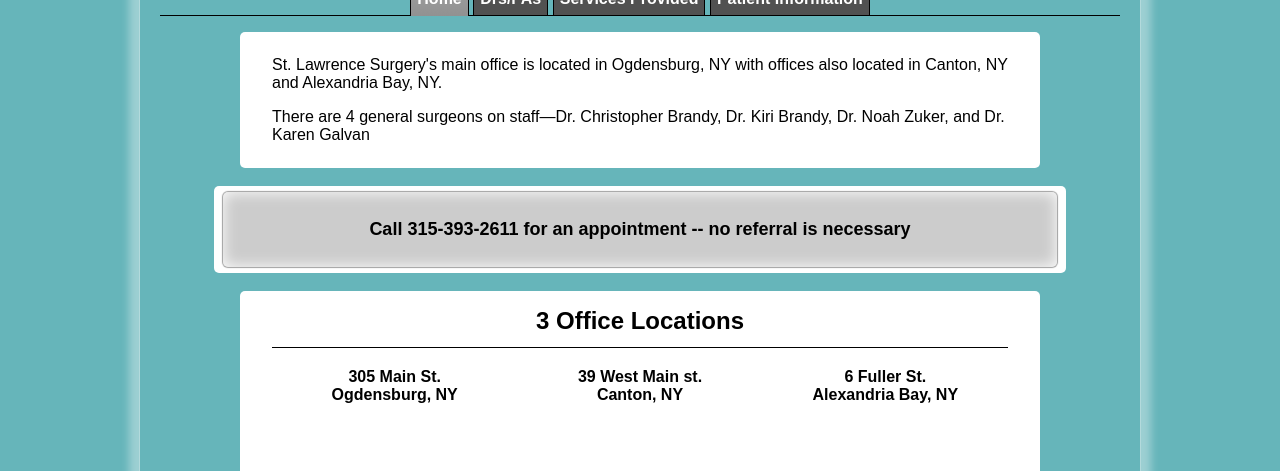
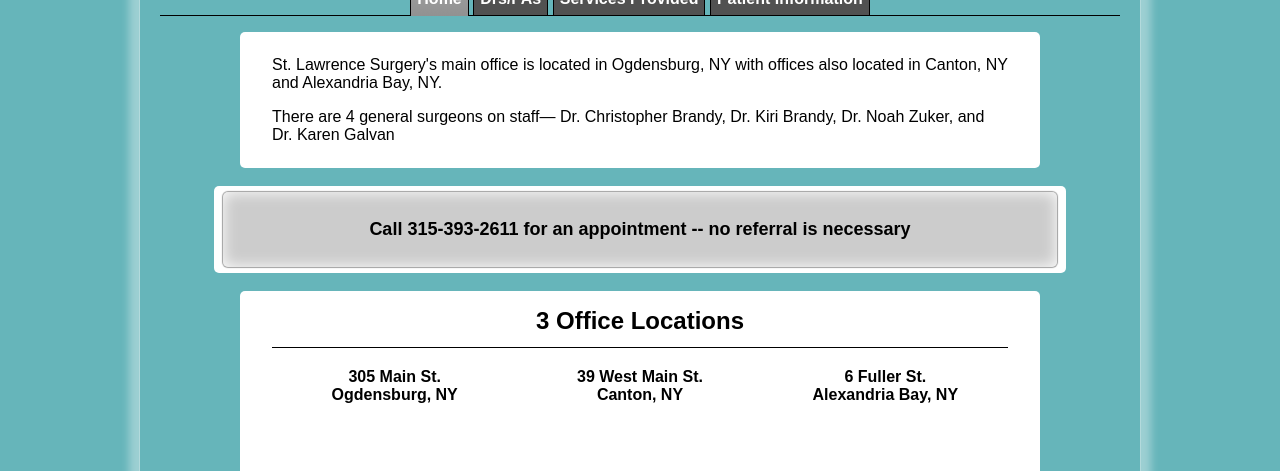
Before and after one commit to saintlawrencesurgery/saintlawrencesurgery.github.io, a Jekyll site: the page built from index.html, in a window 1280 px wide. Shown: the part 193-664 px from the top of the page. Built offline with Jekyll 4.4.1, drawn with Linux system fonts in a browser that asks for light colours; nearby versions of some CDN libraries.

Commit message:
Fix typos and no spaces between Dr names on the homepage

```diff
--- a/_data/locations.yml
+++ b/_data/locations.yml
@@ -7,7 +7,7 @@
   lng: -75.501275
 
 - name: Claxton Hepburn Physicians and Imaging
-  address_1: 39 West Main st.
+  address_1: 39 West Main St.
   city: Canton
   state: NY
   google_search_param: 39+West+Main+Street+Canton+NY+13617
--- a/_data/physicians.yml
+++ b/_data/physicians.yml
@@ -20,7 +20,7 @@
   title: M.D.
   portrait_filename: karen-portrait.jpg
   portrait_alt: karen-portrait
-  bio: Dr. Galvan joined St. Lawrence Surgery in 2013 after finishing her residency at SUNY Upstate in Syracuse, NY. Her practice consists of general surgery including laparoscopic gall bladder and appendix surgery and endoscopies.  She also does breast biopsies and surgery. Dr. Galvan also works at Claxton Hepburn Medical Center’s Wound Healing Center. Her favorite part of her job is interacting with her patients and helping the feel better. In her time off from work she like to run, garden, raise chickens, ride horses, read, cook and spend time with family and friends.
+  bio: Dr. Galvan joined St. Lawrence Surgery in 2013 after finishing her residency at SUNY Upstate in Syracuse, NY. Her practice consists of general surgery including laparoscopic gall bladder and appendix surgery and endoscopies.  She also does breast biopsies and surgery. Dr. Galvan also works at Claxton Hepburn Medical Center’s Wound Healing Center. Her favorite part of her job is interacting with her patients and helping them feel better. In her time off from work she like to run, garden, raise chickens, ride horses, read, cook and spend time with family and friends.
 
 - name: Allison Smith
   title: RPA-C
--- a/index.html
+++ b/index.html
@@ -10,7 +10,11 @@ uses_google_maps: t # we only check that this isn't nil, it doesn't matter what
     St. Lawrence Surgery&#39;s main office is located in Ogdensburg, NY with offices also located in Canton, NY and Alexandria Bay, NY.
   </p>
   <p>
-    There are 4 general surgeons on staff&mdash;Dr. Christopher Brandy, Dr. Kiri Brandy, Dr. Noah Zuker, and Dr. Karen Galvan
+    There are 4 general surgeons on staff&mdash;
+    <span style="white-space: nowrap;">Dr. Christopher Brandy</span>,
+    <span style="white-space: nowrap;">Dr. Kiri Brandy</span>,
+    <span style="white-space: nowrap;">Dr. Noah Zuker</span>, and
+    <span style="white-space: nowrap;">Dr. Karen Galvan</span>
   </p>
 </section>
 
```
